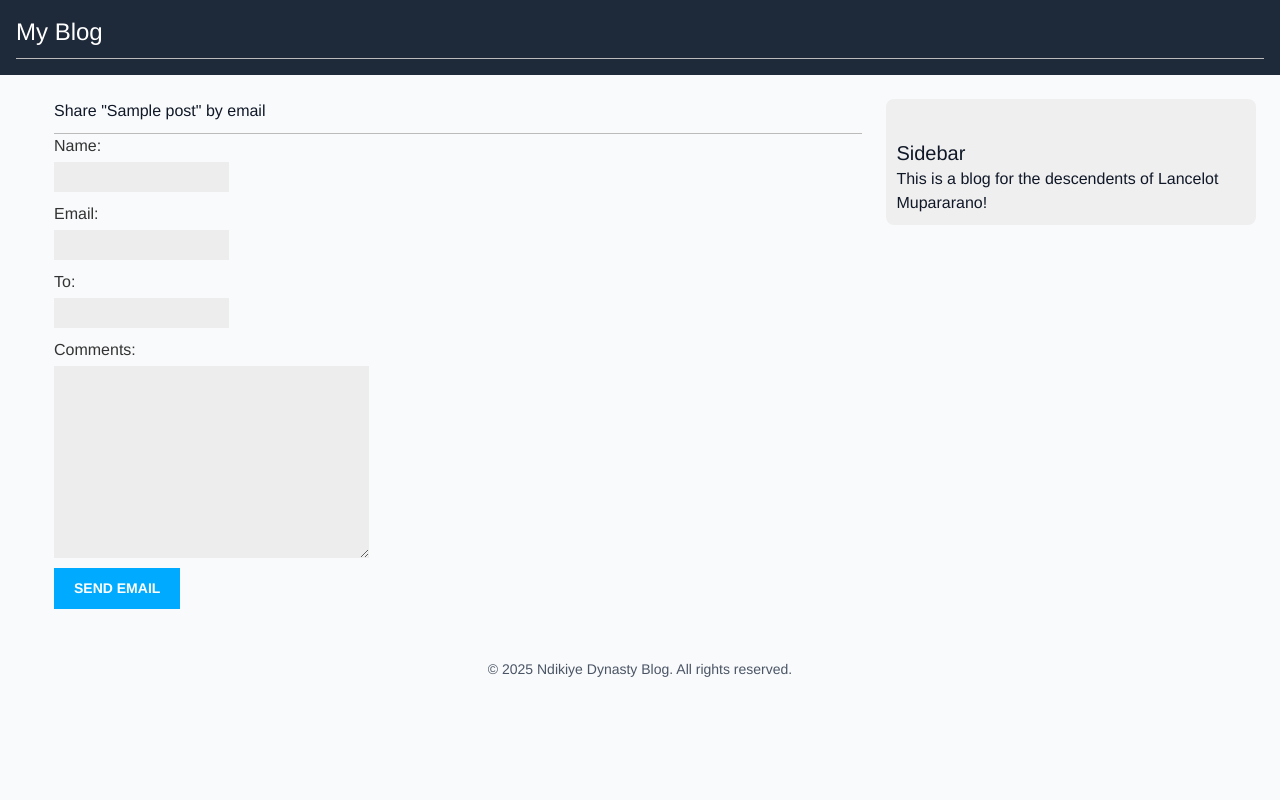
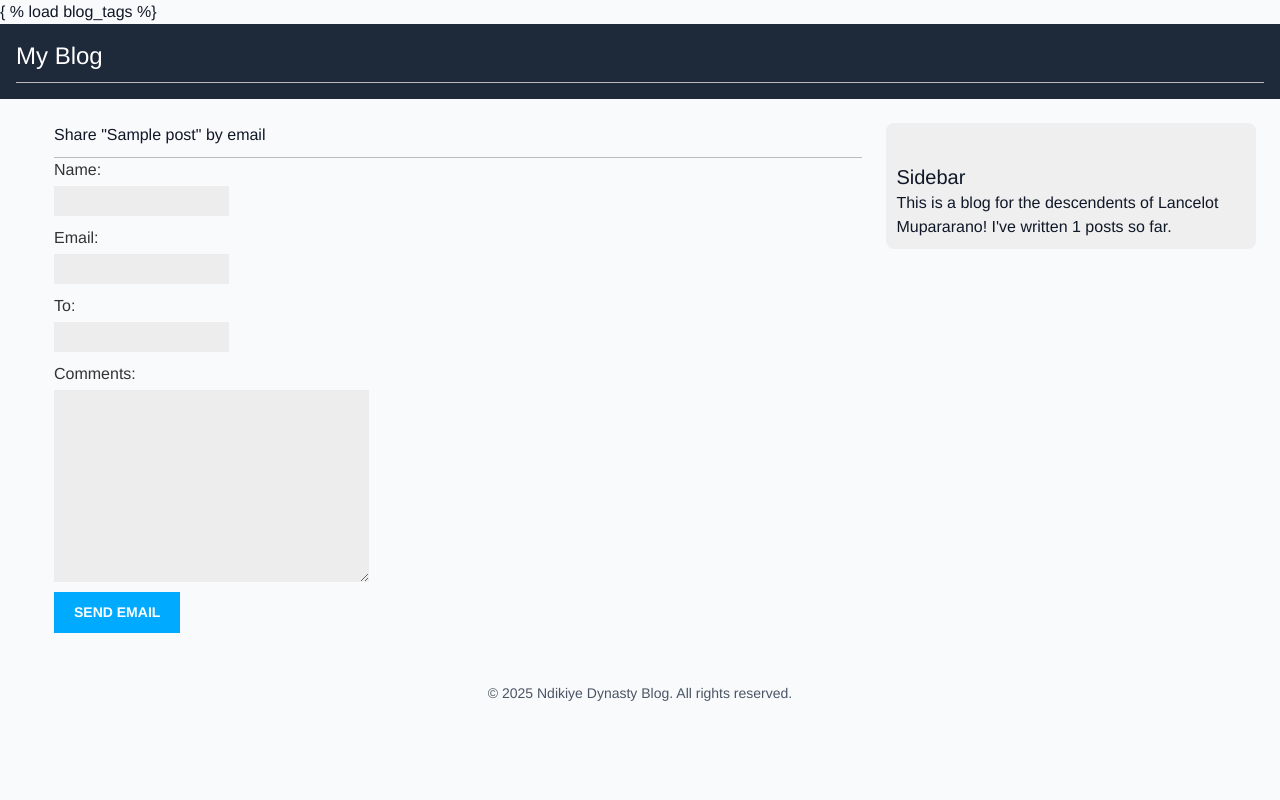
Before and after one commit to Mikemupararano/ndikiye-blog, a Django app: template ndikiye_blog/blog/templates/blog/post/share.html in a window 1280 px wide. Run offline with Django 5.2, Linux system fonts and the light colour scheme; tables that the repository leaves empty hold one stand-in row (values such as "Sample post"); the template is opened without the code that fills it: values that come from a table or form of the project are taken from there, most other values are stand-ins (such as "Sample title", 1, 10 or a date in 2020).

Commit message:
Added code to blog/templates/base.html to load template tags.

```diff
--- a/ndikiye_blog/blog/templates/blog/base.html
+++ b/ndikiye_blog/blog/templates/blog/base.html
@@ -1,3 +1,4 @@
+{ % load blog_tags %}
 {% load static %}
 <!DOCTYPE html>
 <html lang="en">
@@ -27,7 +28,10 @@
 
       <aside id="sidebar" class="w-1/4 p-4 bg-gray-100 rounded-lg ml-6">
         <h2 class="text-xl font-semibold mb-2">Sidebar</h2>
-        <p>This is a blog for the descendents of Lancelot Mupararano!</p>
+        <p>
+          This is a blog for the descendents of Lancelot Mupararano!
+        I've written {{ total_posts }} posts so far.
+        </p>
       </aside>
     </main>
 
```
